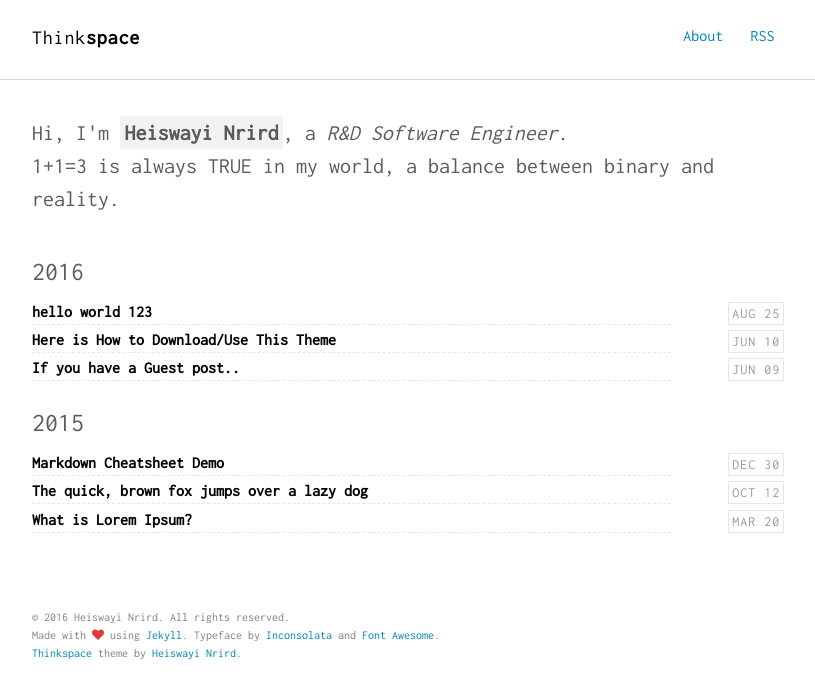
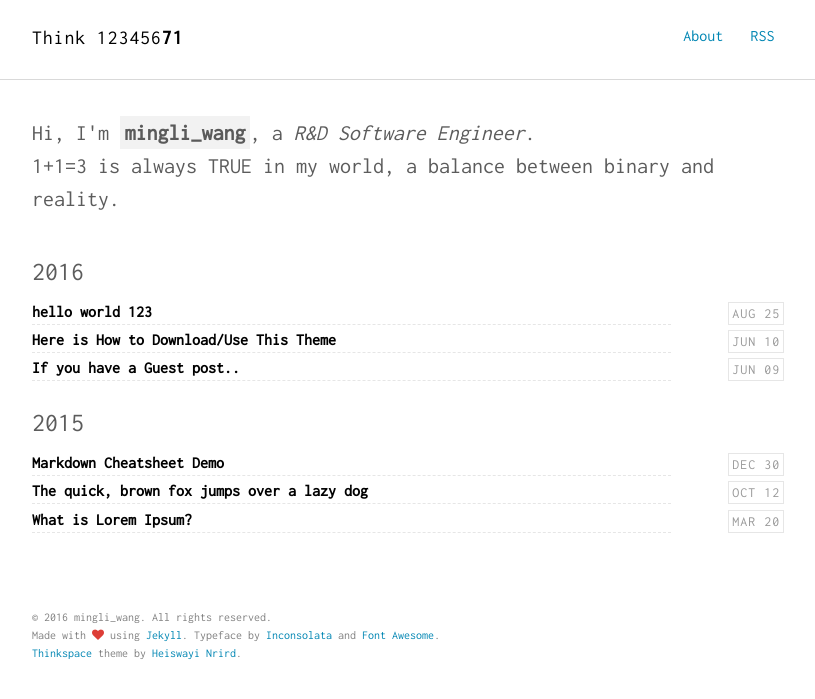
Before and after one commit to wangmingli/wangmingli.github.io, a Jekyll site: the page built from index.html, in a window 1280 px wide. Shown: the top 699 px of the page, without its empty margins (232-1047 px from the left). Built offline with Jekyll 4.4.1, drawn with Linux system fonts in a browser that asks for light colours.

Commit message:
simple update file

```diff
--- a/_config.yml
+++ b/_config.yml
@@ -1,17 +1,16 @@
 
 # SEO settings
-title: "Think"
-title2: "space" # default: ""
+title: "Think 123456"
+title2: "71" # default: ""
 description: "Just another minimalist Jekyll theme that focuses on technical writing."
-keywords: "Jekyll, theme, free, download, SEO, blog, web, minimalist, thinkspace"
-url: http://heiswayi.github.io/thinkspace # site url
-baseurl: "/thinkspace" # apply repo name if use it under gh-pages branch
-# baseurl: null # apply null if repo name is something like username.github.io
+keywords: "java, wangmingli, flume, kafka, memcache redis, blog"
+url: https://wangmingli.github.io
+baseurl: null # apply null if repo name is something like username.github.io
 
 google_analytics: UA-XXXXX-XX
-repo: http://github.com/heiswayi/thinkspace
-disqus_shortname: "heiswayi"
-twitter_username: "HeiswayiNrird"
+repo: git@github.com:wangmingli/wangmingli.github.io.git
+disqus_shortname: "wangmingli-disqus"
+twitter_username: "wangmingli-twitter"
 comments: true
 
 # Build settings
@@ -29,16 +28,14 @@ sass:
 
 # Author settings
 author:
-  name     : "Heiswayi Nrird"
+  name     : "mingli_wang"
   job      : "R&D Software Engineer"
   bio      : "1+1=3 is always TRUE in my world, a balance between binary and reality."
   thumb    : /images/author.jpg
-  email    : hnrird@gmail.com
-  url      : http://heiswayi.github.io
-  github   : http://github.com/heiswayi
-  twitter  : http://twitter.com/HeiswayiNrird
-  facebook : https://www.facebook.com/profile.php?id=1257583160
-  linkedin : http://linkedin.com/in/nrird
+  email    : mingli_wang@yahoo.com
+  url      : http://wangmingli.github.io
+  facebook :
+  linkedin : null
 
 # social settings
 og_locale: "en_US"
```
Also changed, not shown: about.md (+1 -1 lines).
